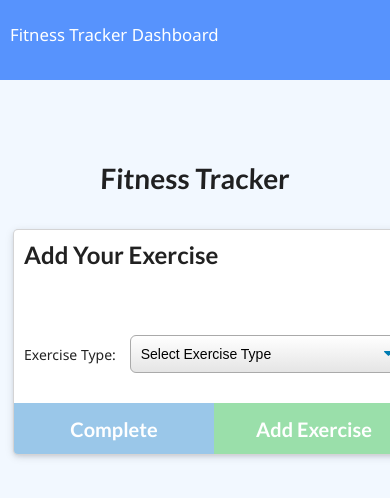
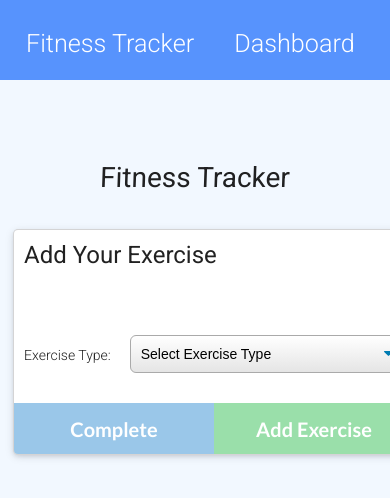
Before and after one commit to mhans003/workout-tracker, a website: page exercise.html in a window 390 px wide. Shown: the top 498 px of the page. Drawn offline with nearby package versions, Linux system fonts and the light colour scheme; no server answers.

Commit message:
Styling adjustments: Navbar more responsive and uniform across all 3 pages; Has link to dashboard; Stats.html changed from Bootstrap grid to Semantic UI; Fonts changed, including header elements; Styles added to adjust p and heading elements.

```diff
--- a/exercise.html
+++ b/exercise.html
@@ -5,6 +5,10 @@
         <meta charset="UTF-8" />
         <meta name="viewport" content="width=device-width, initial-scale=1.0" />
         <meta http-equiv="X-UA-Compatible" content="ie=edge" />
+        <!--Google Fonts-->
+        <link rel="preconnect" href="https://fonts.gstatic.com">
+        <link href="https://fonts.googleapis.com/css2?family=Roboto:ital,wght@0,100;0,300;0,400;0,500;0,700;1,100;1,300;1,400;1,500;1,700&display=swap" rel="stylesheet">
+        <!--Stylesheets-->
         <link rel="stylesheet" href="https://cdnjs.cloudflare.com/ajax/libs/semantic-ui/2.4.1/semantic.min.css" />
         <link rel="stylesheet" href="styles/style.css" />
         <!--Scripts-->
@@ -14,9 +18,9 @@
     </head>
 
     <body>
-        <nav>
-            <a href="/">Fitness Tracker</a>
-            <a href="/stats">Dashboard</a>
+        <nav class="flex-container">
+            <a href="/" class="nav-item">Fitness Tracker</a>
+            <a href="/stats" class="nav-item" class="dashboard-link">Dashboard</a>
         </nav>
 
         <div class="wrapper">
--- a/public/styles/style.css
+++ b/public/styles/style.css
@@ -13,16 +13,31 @@ body,
 }
 
 body {
-    font-family: "Segoe UI", Tahoma, Geneva, Verdana, sans-serif;
+    font-family: 'Roboto', sans-serif !important;
+    font-weight: 300;
 }
 
 nav {
     background-color: #5793fd;
     color: #ffffff;
     height: 80px;
-    padding: 10px;
+    padding: 6px;
     line-height: 3;
-    font-size: 1.2rem;
+    font-size: 1.8rem;
+    font-weight: 300 !important;
+}
+
+h1,
+h2,
+h3,
+h4,
+h5 {
+    font-family: 'Roboto', sans-serif !important;
+    font-weight: 400 !important;
+}
+
+p {
+    font-size: 1.4rem;
 }
 
 a,
@@ -429,6 +444,19 @@ form > button {
     padding: 10px;
 }
 
+/* Flex Container */
+
+.flex-container {
+    display: flex;
+    flex-wrap: wrap;
+    align-content: space-between;
+}
+
+.nav-item {
+    margin-right: 20px;
+    margin-left: 20px;
+}
+
 @keyframes toast {
     50% {
         opacity: 1;
@@ -439,3 +467,14 @@ form > button {
         right: -320px;
     }
 }
+
+@media screen and (max-width: 384px) {
+    nav {
+        height: 160px;
+    }
+
+    .nav-item {
+        width: 100%;
+        text-align: center;
+    }
+}
```
Also changed, not shown: index.html (+7 -3 lines), stats.html (+18 -11 lines).
